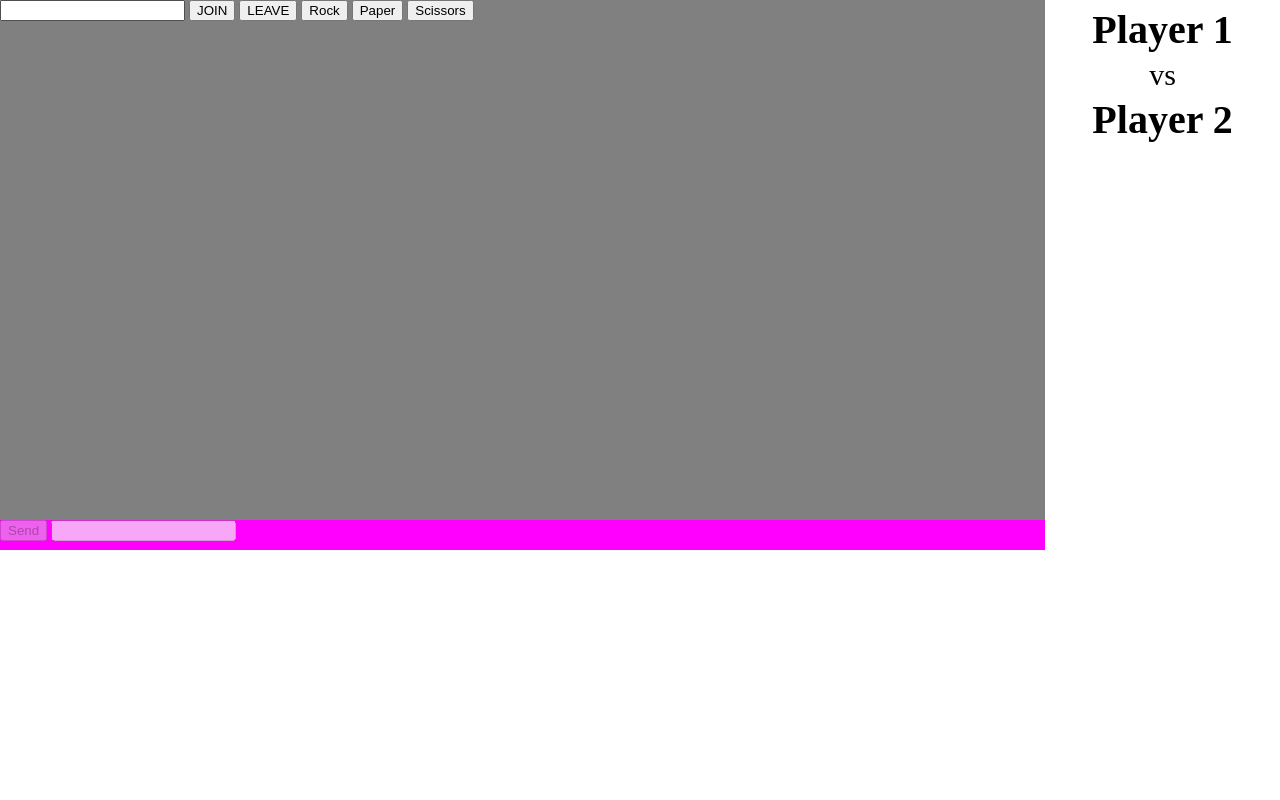
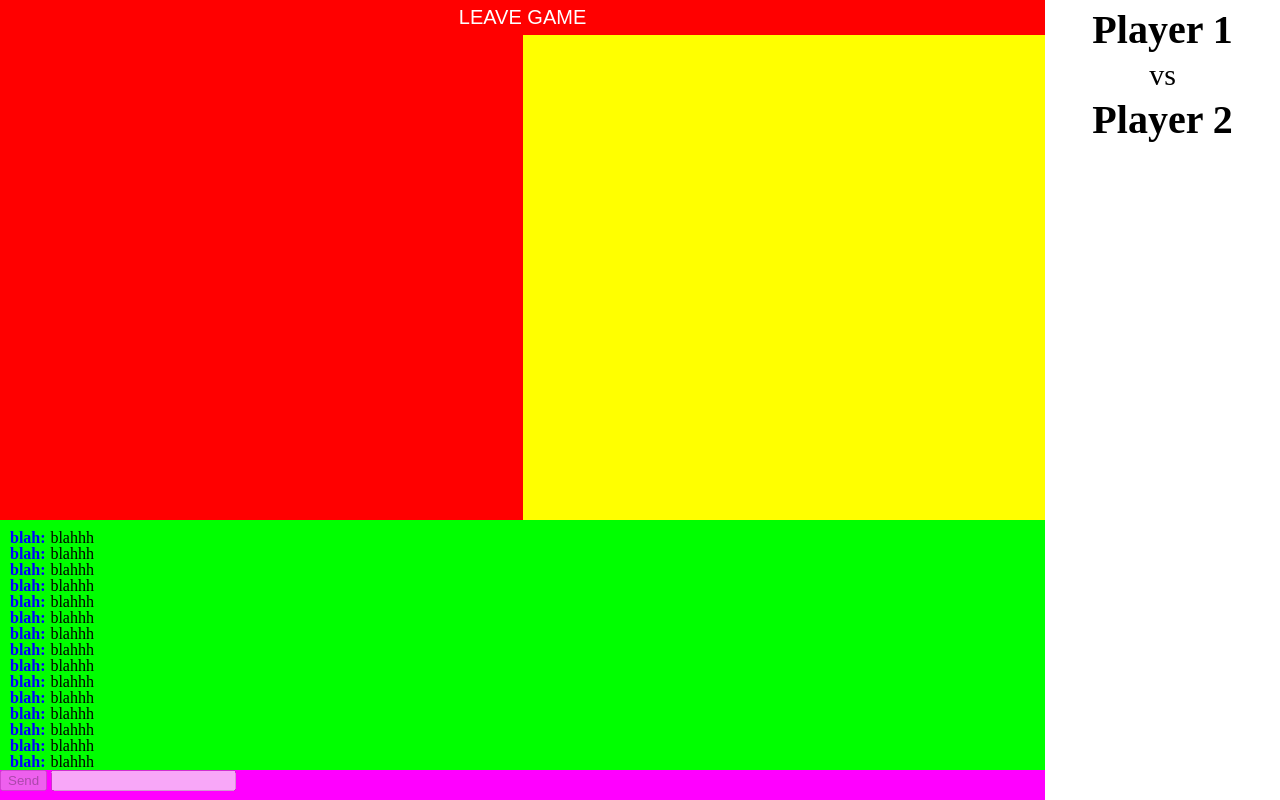
Before and after one commit to ttam/Rock-Paper-Scissors, a plain HTML site: page index.html in a window 1280 px wide. Drawn offline with Linux system fonts and the light colour scheme; no server answers.

```diff
--- a/index.html
+++ b/index.html
@@ -11,16 +11,24 @@
 	<div id="everything">
 		<div id="contentwrap"><div id="content">
 			<div id="game">
-				<input type="text" id="my_name" />
+				<input type="text" placeholder="Choose a name" id="my_name">
 				<button id="joinbutton" data-action="join">JOIN</button>
-				<button id="leavebutton" data-action="leave">LEAVE</button>
+				<button id="leavebutton" data-action="leave">LEAVE GAME</button>
 
-				<button id="rock">Rock</button>
-				<button id="paper">Paper</button>
-				<button id="scissors">Scissors</button>
+				<div class="hand" id="hand-one"></div>
+				<div class="hand" id="hand-two"></div>
+				<div id="buttons">
+					<button id="rock">Rock</button>
+					<button id="paper">Paper</button>
+					<button id="scissors">Scissors</button>
+				</div>
 			</div>
 			<div id="chat">
-				<div id="chat-box"><ul></ul></div>
+				<div id="chat-box"><ul>
+					<li><span>blah:</span><span>blahhh</span></li><li><span>blah:</span><span>blahhh</span></li><li><span>blah:</span><span>blahhh</span></li><li><span>blah:</span><span>blahhh</span></li><li><span>blah:</span><span>blahhh</span></li><li><span>blah:</span><span>blahhh</span></li><li><span>blah:</span><span>blahhh</span></li>
+					<li><span>blah:</span><span>blahhh</span></li><li><span>blah:</span><span>blahhh</span></li><li><span>blah:</span><span>blahhh</span></li><li><span>blah:</span><span>blahhh</span></li><li><span>blah:</span><span>blahhh</span></li><li><span>blah:</span><span>blahhh</span></li><li><span>blah:</span><span>blahhh</span></li>
+					<li><span>blah:</span><span>blahhh</span></li><li><span>blah:</span><span>blahhh</span></li><li><span>blah:</span><span>blahhh</span></li><li><span>blah:</span><span>blahhh</span></li><li><span>blah:</span><span>blahhh</span></li><li><span>blah:</span><span>blahhh</span></li><li><span>blah:</span><span>blahhh</span></li>
+				</ul></div>
 				<div id="chat-control">
 					<button id="chat-send">Send</button>
 					<input type="text" id="chat-message" />
@@ -44,6 +52,7 @@
 var API_URL = 'http://127.0.0.1:645/api';
 var MY_ID = 0;
 var MY_NAME = '';
+var player_status = 0;
 
 var last_update=0;
 
@@ -62,19 +71,22 @@ function getGameState() {
 	});
 
 	if(MY_ID==0) {
+		$('body').removeClass().addClass('joined');
 		$('#chat-message, #chat-send').prop('disabled', 'disabled');
 	} else {
 		$('#chat-message, #chat-send').prop('disabled', '');
 	}
 }
+
+getGameState();
 getGameStateInterval = window.setInterval(getGameState, 800);
 
 function makeRequest(action,data,callback) {
 	var ajax_data = {};
 	ajax_data = $.extend({action:action, id: MY_ID},data);
-	console.log(ajax_data);
 	$.get(API_URL, ajax_data, callback);
 }
+
 $(function(){
 	$('#joinbutton').click(function() {
 		MY_NAME=$('#my_name').val();
--- a/server.js
+++ b/server.js
@@ -64,9 +64,8 @@ fu.get("/api", function (req, res) {
 				if (key==id) {
 					players[key].ping=new Date().getTime()
 				}
-				if(key in players) {
-					player_list.push(players[key].nick);
-				}
+
+				if(key in players) player_list.push(players[key].nick);
 			}
 
 			var p1=p2 = 'Empty Spot';
--- a/styles.css
+++ b/styles.css
@@ -29,13 +29,92 @@ html, body { height: 100%; margin: 0; padding: 0; width: 100%; }
 #content {
 	height: 100%;
 	margin-right: 235px;
+	position: relative;
 }
 
 #game {
 	background: grey;
 	float: left;
 	height: 65%;
+	position: relative;
 	width: 100%;
+}
+
+/** Buttons **/
+.not-joined #leavebutton, .not-joined #rock, .not-joined #paper, .not-joined #scissors { display: none; }
+.not-joined #game { background: #ffffff; }
+.not-joined #my_name, .not-joined #joinbutton {
+  left: 40px;
+  padding: 6px;
+	position:absolute;
+  text-align: center;
+  margin-left: 25%;
+  top: 50%;
+  width: 50%;
+}
+
+.not-joined #my_name {
+	height: 100px;
+	font-size: 100px;
+	margin-top: -200px;
+}
+
+.not-joined #joinbutton {
+	cursor: pointer;
+	height: 100px;
+	font-size: 100px;
+	line-height: 100px;
+}
+
+.joined #my_name, .joined #joinbutton { display: none; }
+.joined #leavebutton {
+	background: #bc0000;
+	border: 0;
+	color: #ffffff;
+	cursor: hand;
+	font-size: 20px;
+	height: 35px;
+	padding: 4px;
+	width: 100%;
+}
+
+.joined #leavebutton:hover {
+	background: #f00;
+}
+
+.joined .hand, .joined #buttons {
+	height: calc(100% - 35px);
+	height: -webkit-calc(100% - 35px);
+	float: left;
+	width: 50%;
+}
+
+.hand {
+	background-position: center center;
+	background-repeat: no-repeat;
+}
+
+.hand-rock { background-image: url(img/rock.png); }
+.hand-paper { background-image: url(img/paper.png); }
+.hand-scissors { background-image: url(img/scissors.png); }
+
+#hand-one {
+	background: red;
+}
+
+#hand-two {
+	background: yellow;
+}
+
+.joined #buttons {
+	background: green;
+	bottom: 0;
+	left: -50%;
+	position: absolute;
+}
+
+.player-one #buttons {
+	left: 0;
 }
 
 #chat {
@@ -47,12 +126,12 @@ html, body { height: 100%; margin: 0; padding: 0; width: 100%; }
 
 #chat-box {
 	background: #00ff00;
-	float: left;
-	height: auto;
-	margin-bottom: -30px;
-	min-width: 500px;
-	overflow: scroll;
-	width: 100%;
+	height: -moz-calc(100% - 50px);
+	height: -webkit-calc(100% - 50px);
+	height: calc(100% - 50px);
+	padding: 10px;
+	overflow-x: hidden;
+	overflow-y: scroll;
 }
 
 #chat-control {
@@ -65,6 +144,7 @@ html, body { height: 100%; margin: 0; padding: 0; width: 100%; }
 li span:first-child {
 	color: blue;
 	font-weight: bold;
+	padding-right: 0.3em;
 }
 
 li.msg {
```
Also changed, not shown: img/paper.png (added), 1 other file.
